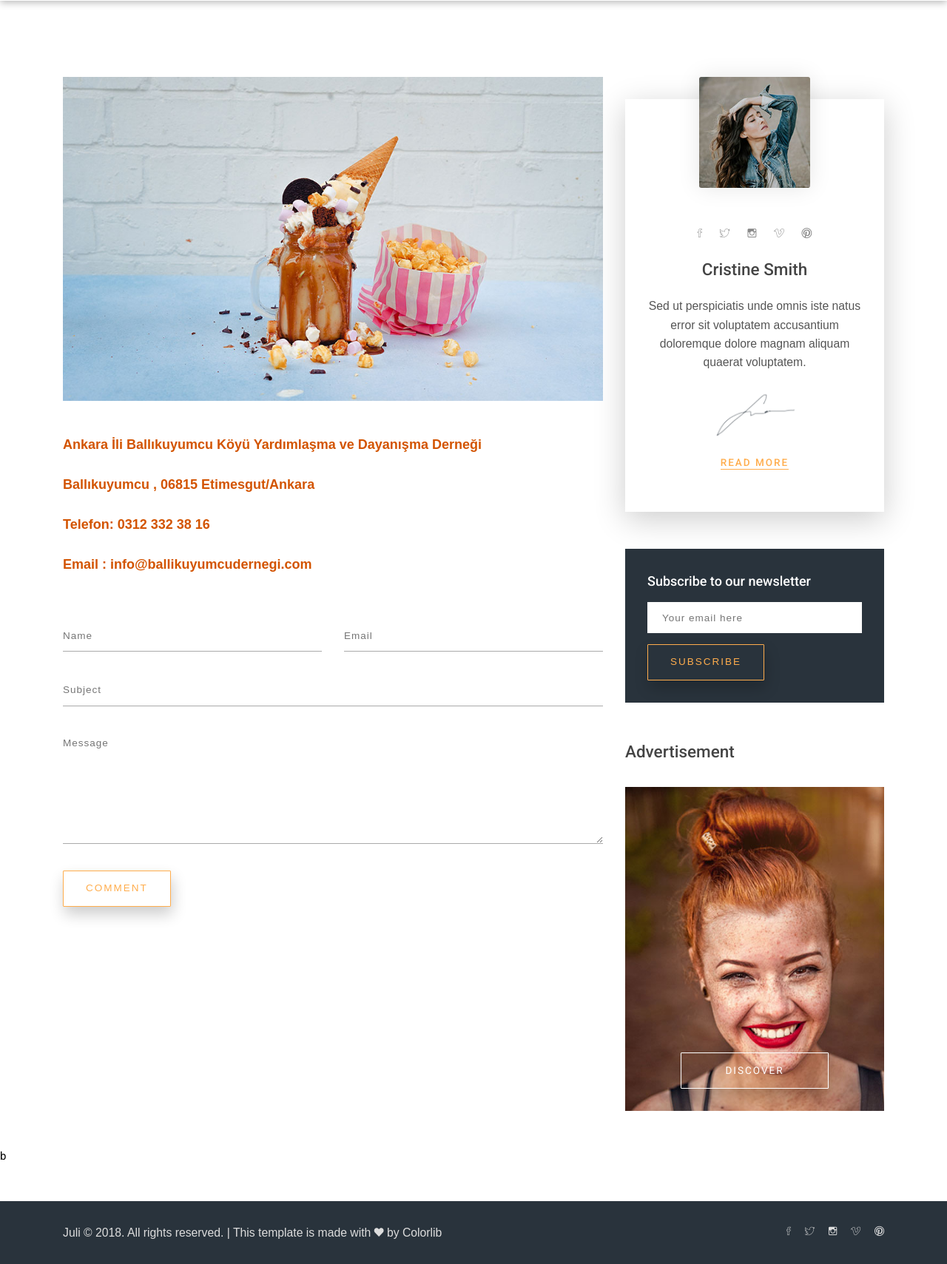
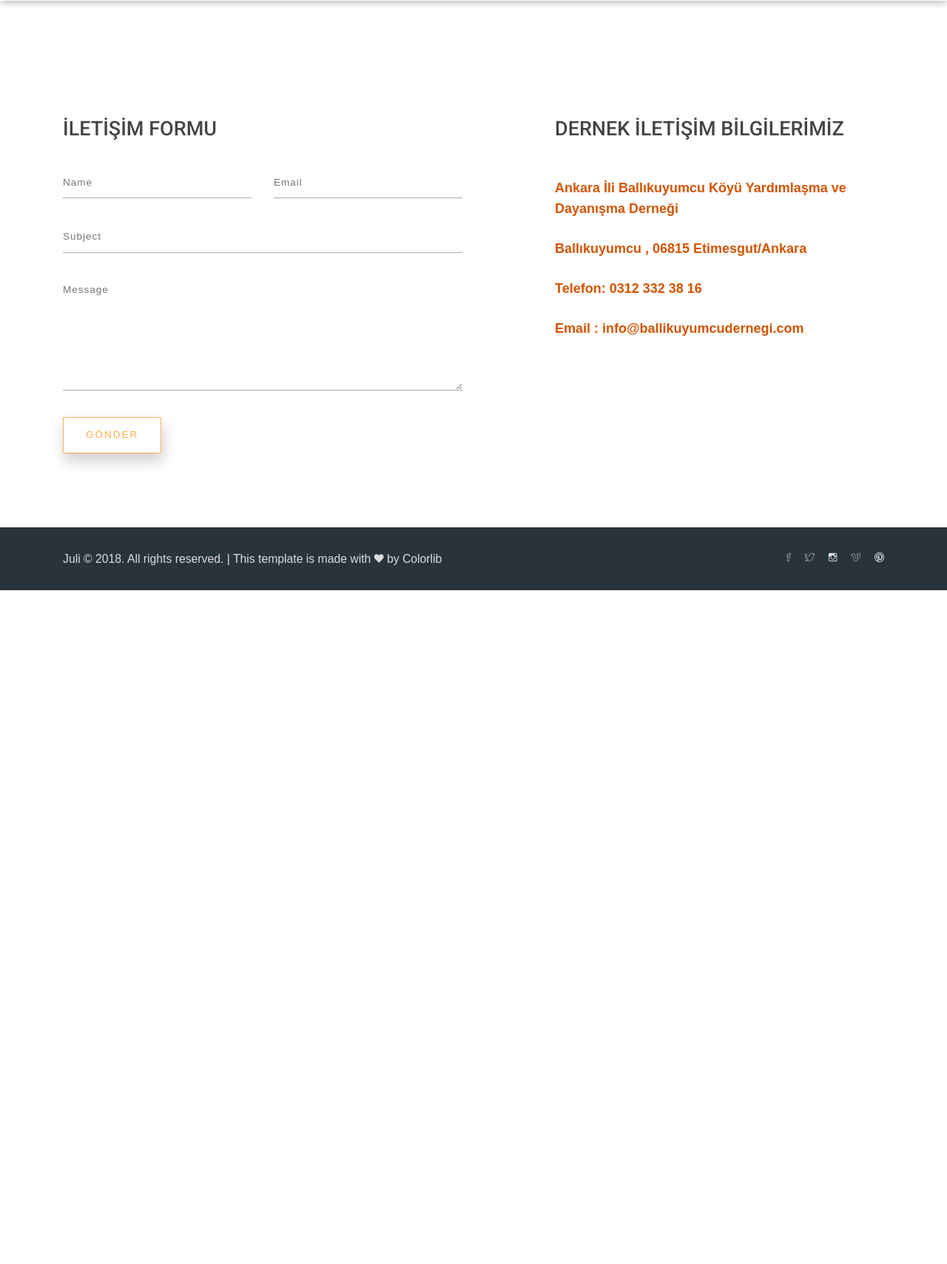
Before and after one commit to cigdem24/DjangoMyProject, a Django app: page /contact/ in a window 1280 px wide. Shown: the part 266-1975 px from the top of the page at 74% size. After the commit the page ends 1064 px from the top, so only its background shows below. Run offline with Django 3.2, Linux system fonts and the light colour scheme; data comes from the database, SQL or seed files in the repository; both versions use the stored data as it was after the commit; some libraries are stand-ins or nearby versions; some web fonts are replaced.

Commit message:
İletişim Formu oluşturuldu .

```diff
--- a/home/models.py
+++ b/home/models.py
@@ -2,6 +2,8 @@ from django.db import models
 
 from ckeditor_uploader.fields import RichTextUploadingField
 # Create your models here.
+from django.forms import ModelForm, TextInput, Textarea, forms
+
 
 class Setting(models.Model):
     STATUS = (
@@ -33,3 +35,34 @@ class Setting(models.Model):
 
     def __str__(self):
         return self.title
+
+
+class ContactFormMessage(models.Model):
+    STATUS = (
+        ('New', 'New'),
+        ('Read', 'Read'),
+    )
+    name = models.CharField(blank=True, max_length=20)
+    email = models.CharField(blank=True, max_length=50)
+    subject = models.CharField(blank=True, max_length=50)
+    message = models.CharField(blank=True, max_length=255)
+    status = models.CharField(max_length=10, choices=STATUS, default='New')
+    ip = models.CharField(blank=True, max_length=20)
+    note = models.CharField(blank=True, max_length=100)
+    create_at = models.DateTimeField(auto_now_add=True)
+    update_at = models.DateTimeField(auto_now=True)
+
+    def __str__(self):
+        return self.name
+
+
+class ContactFormu(ModelForm):
+    class Meta:
+        model = ContactFormMessage
+        fields = ['name', 'email', 'subject', 'message']
+        widgets = {
+            'name': TextInput(attrs={'class': 'input', 'placeholder': 'Name & Surname'}),
+            'subject': TextInput(attrs={'class': 'input', 'placeholder': 'Subject'}),
+            'email': TextInput(attrs={'class': 'input', 'placeholder': 'E-Mail Address'}),
+            'message': Textarea(attrs={'class': 'input', 'placeholder': 'Your Messages', 'rows': '5'}),
+        }
--- a/home/templates/contact.html
+++ b/home/templates/contact.html
@@ -19,89 +19,63 @@
 <section class="blog-area">
     <div class="container">
         <div class="row">
-             <div class="col-lg-8 col-md-12">
+            <div class=" col-lg-6 col-md-12">
                  <div class="blog-posts">
-                        <div class="single-post">
-							<div class="image-wrapper">
-                                <img src="{% static 'images/blog-8-1000x600.jpg'%}" alt="Blog Image">
-                            </div>
-                            <p class="desc">{{ setting.contact|safe }}</p>
-
-						</div><!-- single-post -->
-
                      <div class="leave-comment-area">
+							<h3 class="title"><b class="light-color">İLETİŞİM FORMU</b></h3>
                              <div class="leave-comment">
 
-								<form method="post">
+                             {% if messages %}
+                                 {% for message in messages %}
+                                       <div class="alert alert-{{ message.tags }}" role="alert">
+                                              {{ message }}
+                                       </div>
+                                 {% endfor %}
+                             {% endif %}
+
+
+
+								    <form action="" method="post" id="contactForm" name="contactForm" class="contactForm">
+                                        {% csrf_token %}
+
 									     <div class="row">
                                              <div class="col-sm-6">
-											<input class="name-input" type="text" placeholder="Name">
+                                                 <input class="name-input" type="text" placeholder="Name" name="name">
                                              </div>
                                              <div class="col-sm-6">
-											<input class="email-input" type="text" placeholder="Email">
+                                                 <input class="email-input" type="text" placeholder="Email" name="email">
                                              </div>
                                              <div class="col-sm-12">
-											<input class="subject-input" type="text" placeholder="Subject">
+                                                 <input class="subject-input" type="text" placeholder="Subject" name="subject">
                                              </div>
                                              <div class="col-sm-12">
-											<textarea class="message-input" rows="6" placeholder="Message"></textarea>
+                                                 <textarea class="message-input" rows="6" placeholder="Message" name="message"></textarea>
                                              </div>
                                              <div class="col-sm-12">
-											<button class="btn btn-2"><b>COMMENT</b></button>
+                                                 <button class="btn btn-2"><b>GÖNDER</b></button>
                                              </div>
-                                    </div><!-- row -->
+
+                                         </div>
                                     </form>
+                             </div><!-- comments-area -->
+                     </div>
+                </div>
+            </div>
+            <div class="col-lg-1"></div>
+            <div class="col-lg-5 col-md-12">
 
-                            </div><!-- leave-comment -->
+                        <div class="single-post">
+							<h3 class="title"><b class="light-color">DERNEK İLETİŞİM BİLGİLERİMİZ</b></h3>
+							<p class="desc">
+                                {{ setting.contact|safe }}
+                            </p>
+                        </div>
+            </div>
 
-                        </div><!-- comments-area -->
+        </div>
+    </div>
+</section>
 
-					  </div><!-- blog-posts -->
-
-				</div><!-- col-lg-4 -->
-                <div class="col-lg-4 col-md-12">
-					<div class="sidebar-area">
-                        <div class="sidebar-section about-author center-text">
-							<div class="author-image"><img src="images/author-1-200x200.jpg" alt="Autohr Image"></div>
-
-							<ul class="social-icons">
-								<li><a href="#"><i class="ion-social-facebook-outline"></i></a></li>
-								<li><a href="#"><i class="ion-social-twitter-outline"></i></a></li>
-								<li><a href="#"><i class="ion-social-instagram-outline"></i></a></li>
-								<li><a href="#"><i class="ion-social-vimeo-outline"></i></a></li>
-								<li><a href="#"><i class="ion-social-pinterest-outline"></i></a></li>
-							</ul><!-- right-area -->
-
-							<h4 class="author-name"><b class="light-color">Cristine Smith</b></h4>
-							<p>Sed ut perspiciatis unde omnis iste natus error sit voluptatem accusantium doloremque
-								dolore magnam aliquam quaerat voluptatem.</p>
-
-							<div class="signature-image"><img src="images/signature-image.png" alt="Signature Image"></div>
-							<a class="read-more-link" href="#"><b>READ MORE</b></a>
-
-						</div><!-- sidebar-section about-author -->
-
-						<div class="sidebar-section newsletter-area">
-							<h5 class="title"><b>Subscribe to our newsletter</b></h5>
-							<form action="post">
-								<input class="email-input" type="text" placeholder="Your email here">
-								<button class="btn btn-2" type="submit">SUBSCRIBE</button>
-							</form>
-						</div><!-- sidebar-section newsletter-area -->
-
-						<div class="sidebar-section advertisement-area">
-							<h4 class="title"><b class="light-color">Advertisement</b></h4>
-							<a class="advertisement-img" href="#">
-								<img src="images/advertise-1-400x500.jpg" alt="Advertisement Image">
-								<h6 class="btn btn-2 discover-btn">DISCOVER</h6>
-							</a>
-						</div><!-- sidebar-section advertisement-area -->
-
-					</div><!-- sidebar-area -->
-				</div><!-- col-lg-4 -->
-          </div><!-- row -->
-		</div><!-- container -->b
-	</section><!-- section -->
 {% endblock %}
 
 	<script src="{% static 'common-js/jquery-3.1.1.min.js'%}"></script>
--- a/home/views.py
+++ b/home/views.py
@@ -1,7 +1,9 @@
-from django.http import HttpResponse
+from django import forms
+from django.contrib import messages
+from django.http import HttpResponse, HttpResponseRedirect
 from django.shortcuts import render
 
-from home.models import Setting
+from home.models import Setting, ContactFormu, ContactFormMessage
 
 
 def index(request):
@@ -17,6 +19,19 @@ def about(request):
 
 
 def contact(request):
+    if request.method == 'POST':  # form post edildiyse
+        form = ContactFormu(request.POST)
+        if form.is_valid():
+            data = ContactFormMessage()  # model ile bağlantı kur
+            data.name = form.cleaned_data['name']
+            data.email = form.cleaned_data['email']
+            data.subject = form.cleaned_data['subject']
+            data.message = form.cleaned_data['message']
+            data.save()
+            messages.success(request, "Mesajınız gönderilmiştir.Teşekkür ederiz")
+            return HttpResponseRedirect('/contact')
+
     setting = Setting.objects.get(pk=2)
-    context = {'setting': setting}
+    form = ContactFormu()
+    context = {'setting': setting, 'form': form}
     return render(request, 'contact.html', context)
```
Also changed, not shown: announcement/models.py (+30 -22 lines), home/admin.py (+6 -1 lines), announcement/migrations/0004_auto_20200407_0259.py (added), db.sqlite3, home/migrations/0005_auto_20200407_0259.py (added). Lines whose indentation alone changed are shown as unchanged.
